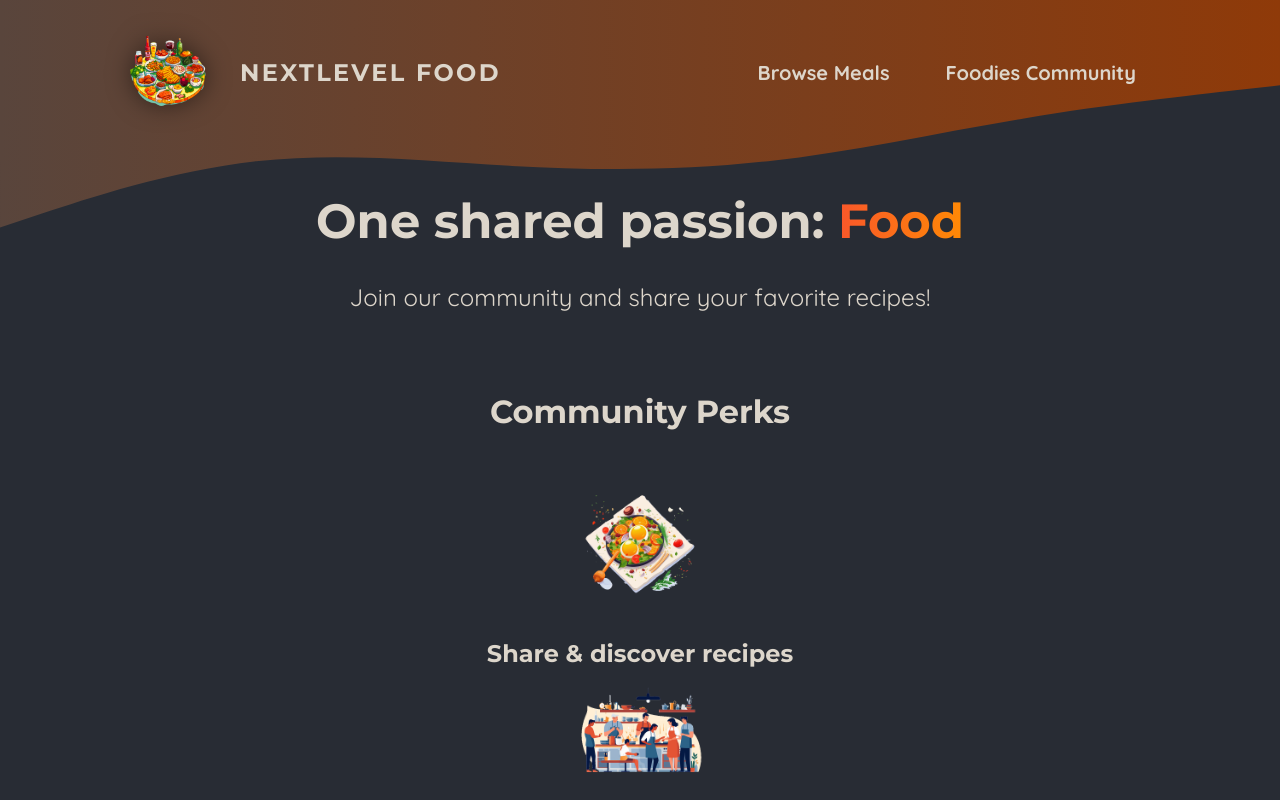
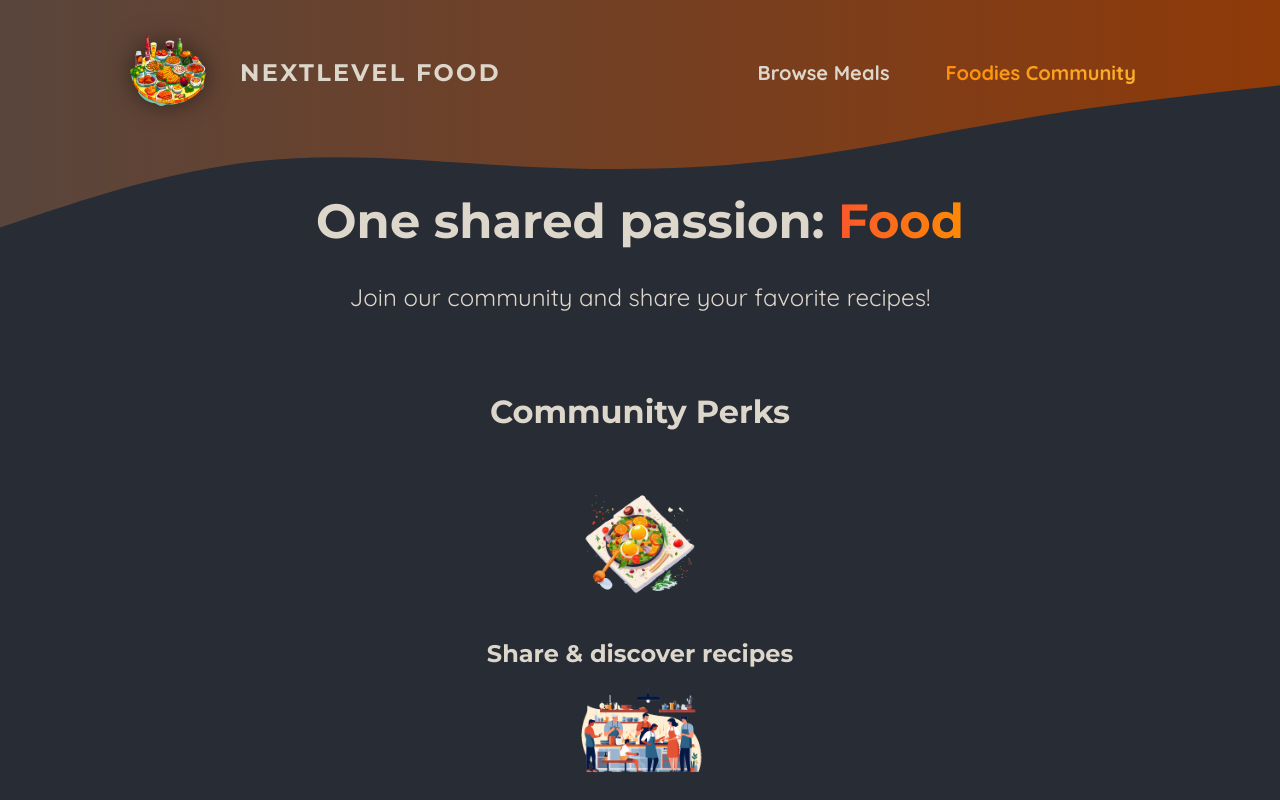
Before and after one commit to Aamishsn/next-foodapp, a Next.js app: page /community in a window 1280 px wide. Shown: the top 800 px of the page. Built offline with nearby package versions, Linux system fonts and the light colour scheme.

Commit message:
nav adjustment done

```diff
--- a/components/MainHeader.jsx
+++ b/components/MainHeader.jsx
@@ -1,22 +1,39 @@
+"use client";
 import Link from "next/link";
 import logoImg from "@/assets/logo.png";
 import classes from "./MainHeader.module.css";
 import Image from "next/image";
+import { usePathname } from "next/navigation";
 const MainHeader = () => {
+  const pathname = usePathname();
   return (
     <header className={classes.header}>
       <Link className={classes.logo} href="/">
-        <Image src={logoImg} alt="Logo" priority/>
+        <Image src={logoImg} alt="Logo" priority />
         Nextlevel Food
       </Link>
 
       <nav className={classes.nav}>
         <ul>
           <li>
-            <Link href="/meals">Browse Meals</Link>
+            <Link
+              href="/meals"
+              className={
+                pathname.startsWith("/meals") ? classes.active : undefined
+              }
+            >
+              Browse Meals
+            </Link>
           </li>
           <li>
-            <Link href="/community"> Foodies Community</Link>
+            <Link
+              href="/community"
+              className={
+                pathname.startsWith("/community") ? classes.active : undefined
+              }
+            >
+              Foodies Community
+            </Link>
           </li>
         </ul>
       </nav>
```
